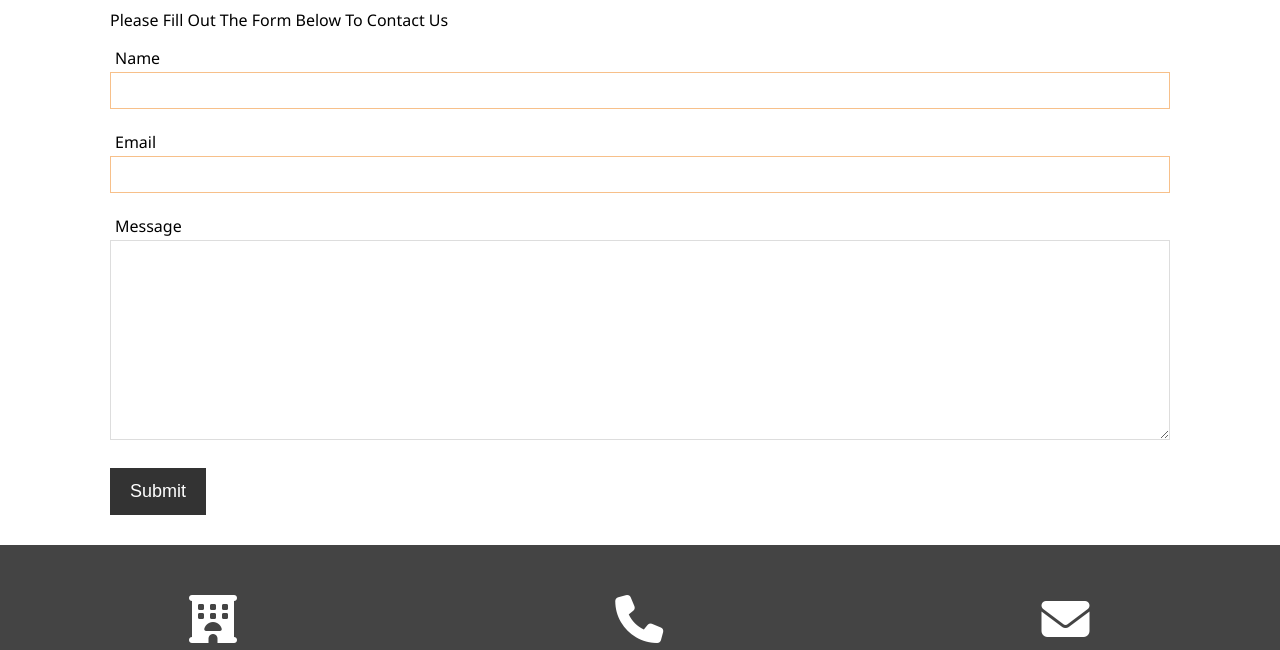
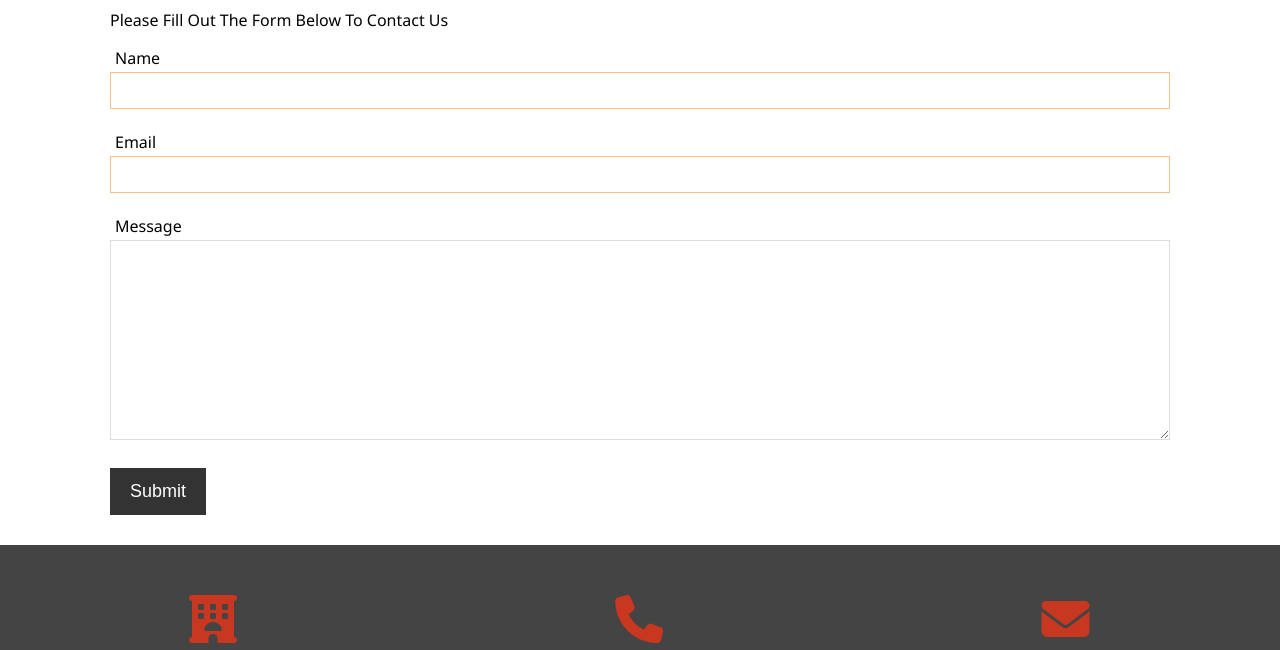
Before and after one commit to MarysamuelPel/bg-hotel, a plain HTML site: page contact.html in a window 1280 px wide. Shown: the part 147-797 px from the top of the page. Drawn offline with Linux system fonts and the light colour scheme.

Commit message:
my last commit

```diff
--- a/contact.html
+++ b/contact.html
@@ -46,17 +46,17 @@
 
       <section id="contact-info" class="bg-dark">
         <div class="box">
-          <i class="fa-solid fa-hotel fa-3x"></i>
+          <i class="fa-solid fa-hotel fa-3x" style="color: #c8371f";></i>
           <h3>Location</h3>
-          <p>28, Ojudu Samuel Close, Ogun State, Nigeria</p>
+          <p>28,Ojudu Samuel Close,Ogun State, Nigeria</p>
              </div>
         <div class="box">
-          <i class="fa-solid fa-phone fa-3x"></i>
+          <i class="fa-solid fa-phone fa-3x" style="color: #c8371f"></i>
           <h3>Phone</h3>
-          <p>+234 70 345 678 562</p>
+          <p>(+234 70 345 678 562)</p>
              </div>
         <div class="box">
-          <i class="fa-solid fa-envelope fa-3x"></i>
+          <i class="fa-solid fa-envelope fa-3x" style="color: #c8371f"></i>
           <h3>Email Address</h3>
           <p>frontdesk@hotelbg.co</p>
              </div>
```
